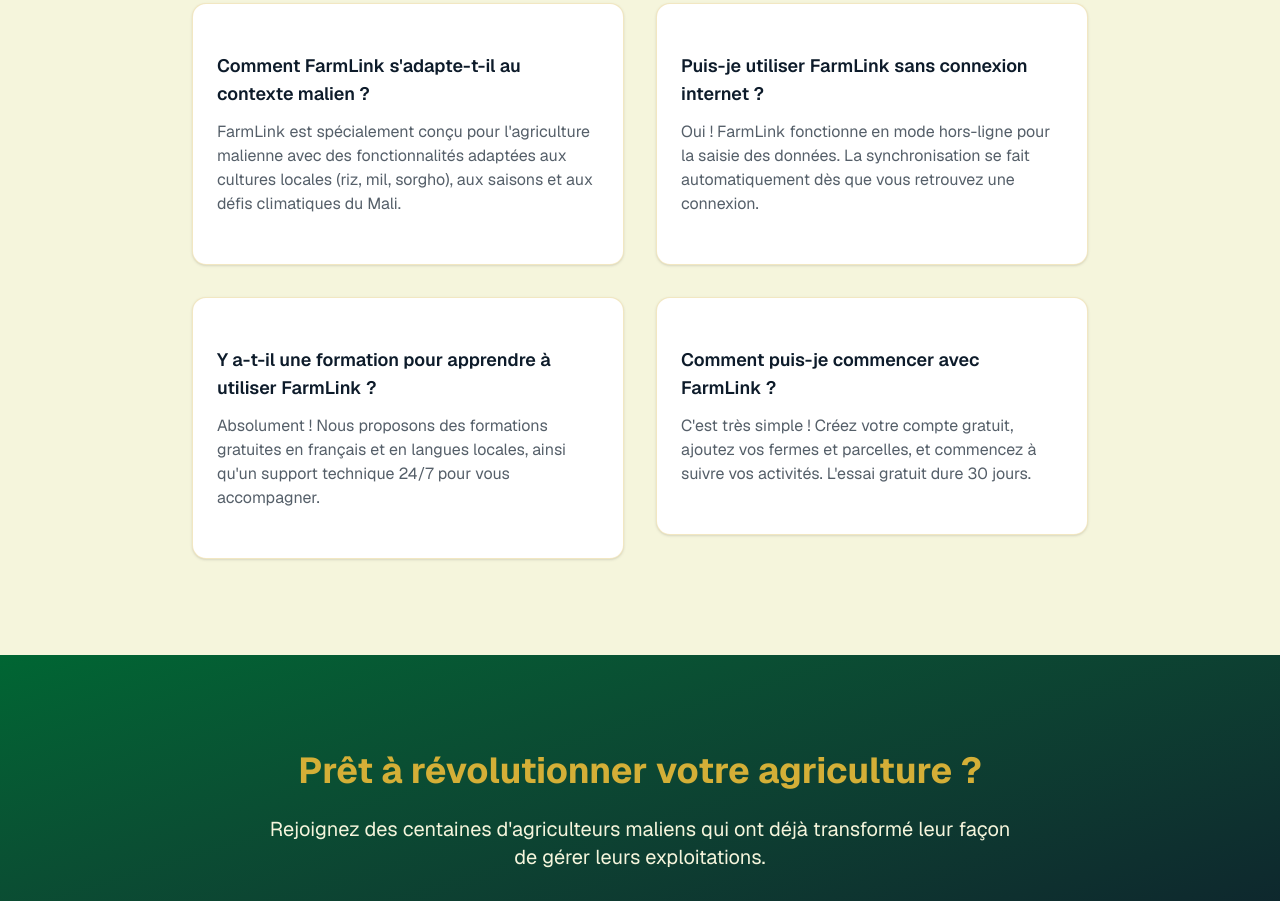
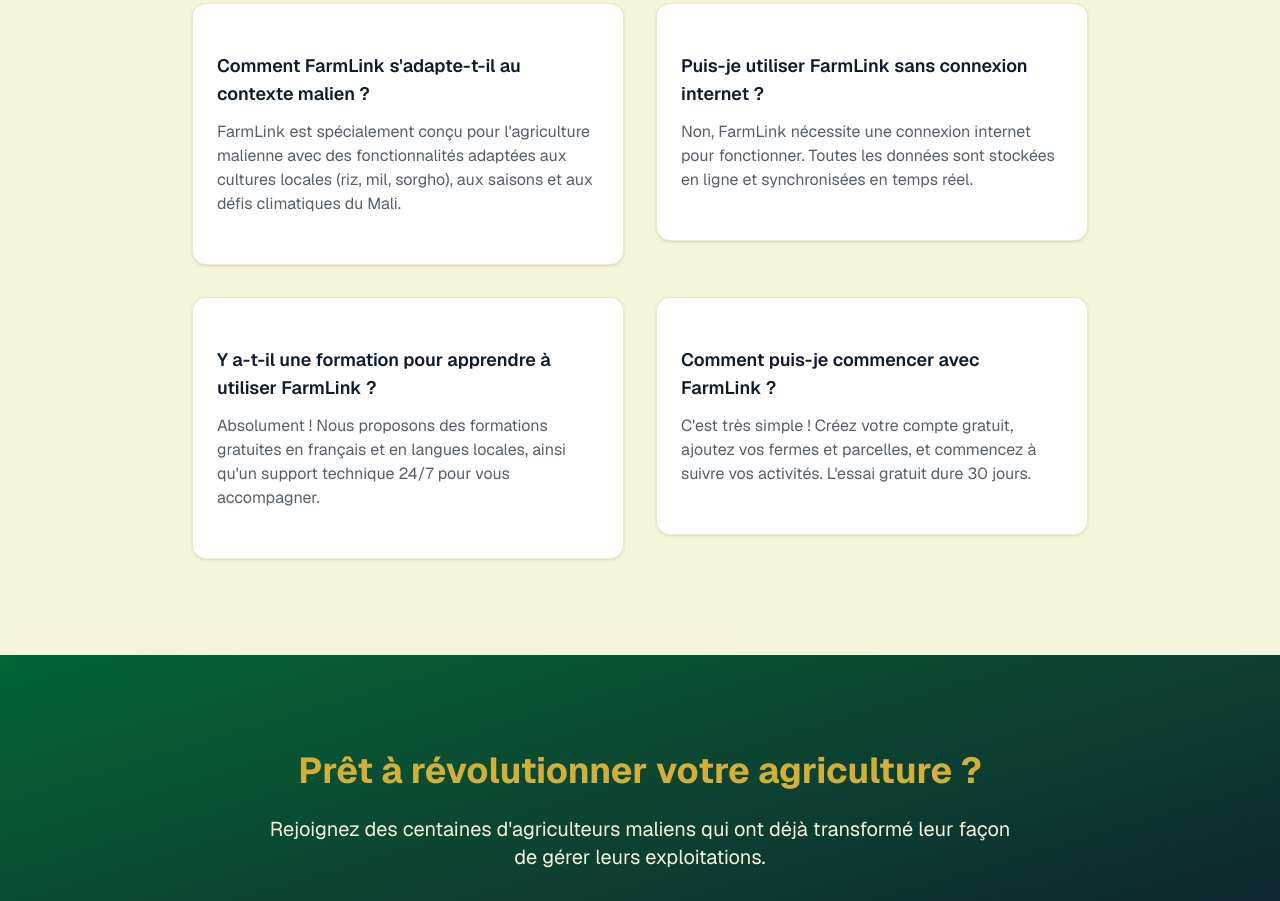
Before and after one commit to Asunoke/farmlink, a Next.js app: page / in a window 1280 px wide. Shown: the part 4700-5601 px from the top of the page. Built offline with nearby package versions, Linux system fonts and the light colour scheme; no server answers; the database is empty.

Commit message:
update faq

```diff
--- a/app/page.tsx
+++ b/app/page.tsx
@@ -313,8 +313,8 @@ export default function LandingPage() {
                       {"Puis-je utiliser FarmLink sans connexion internet ?"}
                     </h3>
                     <p className="text-[#0D1B2A]/70">
-                      Oui ! FarmLink fonctionne en mode hors-ligne pour la saisie des données.
-                      La synchronisation se fait automatiquement dès que vous retrouvez une connexion.
+                      Non, FarmLink nécessite une connexion internet pour fonctionner.
+                      Toutes les données sont stockées en ligne et synchronisées en temps réel.
                     </p>
                   </CardContent>
                 </Card>
```
